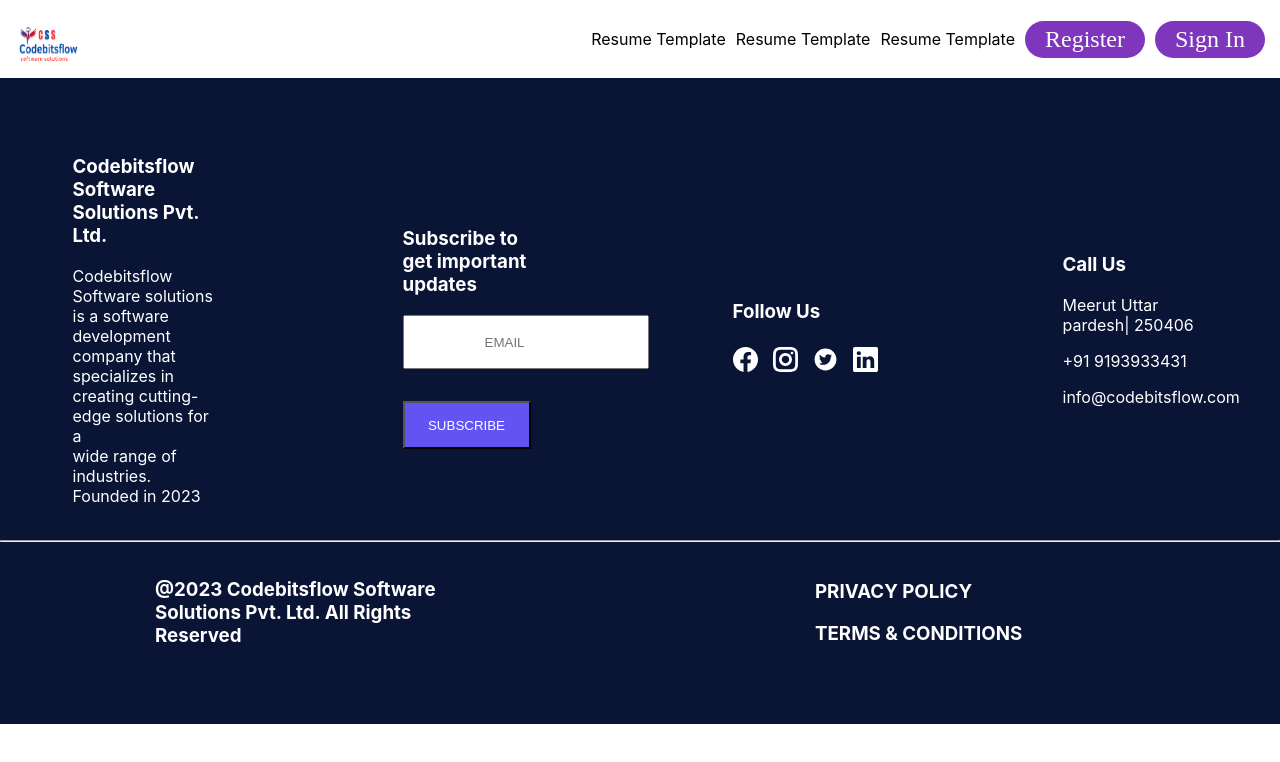
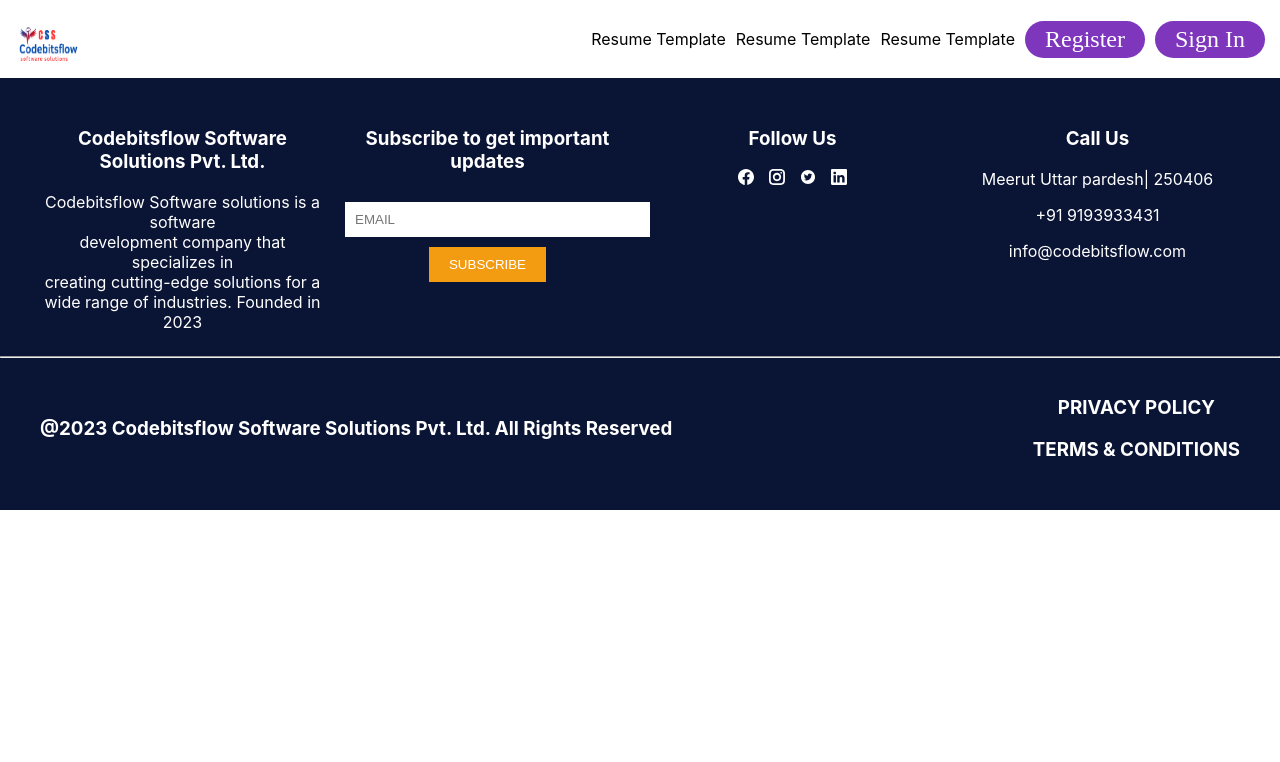
Before and after one commit to SiddharthCodebitsflow/resumeBuilder, a React (Create React App) app: page / in a window 1280 px wide. Shown: the top 762 px of the page. Built offline with nearby package versions, Linux system fonts and the light colour scheme.

Commit message:
change into some file

```diff
--- a/src/App.js
+++ b/src/App.js
@@ -1,5 +1,5 @@
 import "./App.css";
-import Footer from "./components/footer/Footer";
+import Footer from "./components/Footer/Footer";
 import Header from "./components/Header/Header";
 
 function App() {
--- a/src/components/Header/Header.js
+++ b/src/components/Header/Header.js
@@ -15,6 +15,8 @@
         <button className='nav-text'>Sign In</button>
         </div>
       </div>
+
+
   )
 }
 
--- a/src/components/footer/Footer.css
+++ b/src/components/footer/Footer.css
@@ -1,4 +1,4 @@
-
+/*
 .footer{
     width: 100%;
     padding:3rem 0 ;
@@ -87,3 +87,93 @@
     width: 50%;
     padding: 10px;
  }
+  */
+  /* Footer Container */
+.footer {
+   background-color: rgb(10, 20, 53);
+   color: white;
+   padding: 30px 0;
+ }
+
+ /* Footer Grid */
+ .footer-container {
+   display: grid;
+   grid-template-columns: 1fr;
+   gap: 20px;
+   max-width: 1200px;
+   margin: 0 auto;
+   padding: 0 20px;
+ }
+
+ /* Responsive Grid for Footer Sections */
+ @media screen and (min-width: 768px) {
+   .footer-container {
+     grid-template-columns: repeat(4, 1fr);
+   }
+ }
+
+ /* Footer Sections */
+ .first,
+ .second,
+ .third,
+ .fourth {
+   text-align: center;
+ }
+
+ /* Subscribe Input and Button */
+ .email {
+   width: 100%;
+   padding: 10px;
+   margin: 10px 0;
+   border: none;
+ }
+
+ .btn {
+   background-color: #f39c12;
+   color: white;
+   border: none;
+   padding: 10px 20px;
+   cursor: pointer;
+ }
+
+ /* Social Icons */
+ .social {
+   display: flex;
+   justify-content: center;
+   gap: 15px;
+   margin-top: 10px;
+ }
+
+ /* Lower Footer */
+ .lower-footer {
+   display: flex;
+   justify-content: space-between;
+   align-items: center;
+   max-width: 1200px;
+   margin: 20px auto 0;
+   padding: 0 20px;
+ }
+
+ .lower-left,
+ .lower-right {
+   text-align: center;
+ }
+
+ /* Adjustments for Mobile */
+ @media screen and (max-width: 767px) {
+   .first,
+   .second,
+   .third,
+   .fourth {
+     text-align: left;
+   }
+
+   .lower-footer {
+     flex-direction: column;
+     align-items: flex-start;
+   }
+
+   .lower-right {
+     margin-top: 10px;
+   }
+ }
```
Also changed, not shown: src/components/routes/Resume.js (added, +19 -0 lines), src/components/routes/.js (added), src/components/routes/Cv_Template.js (added).
